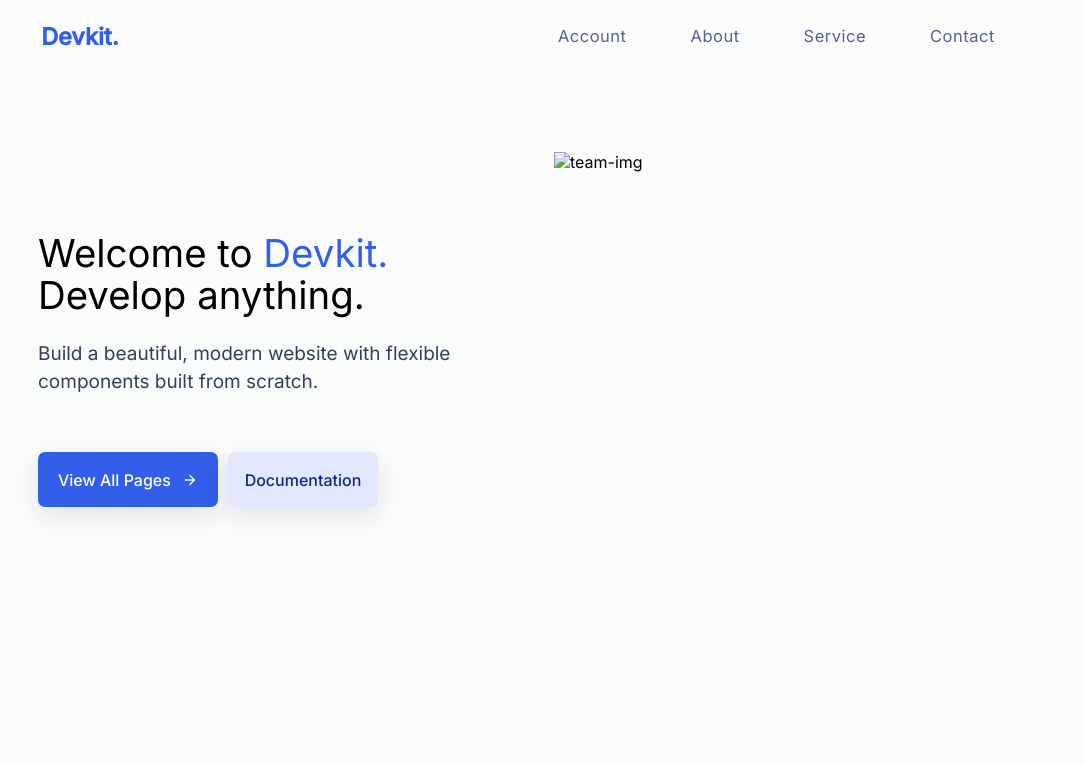
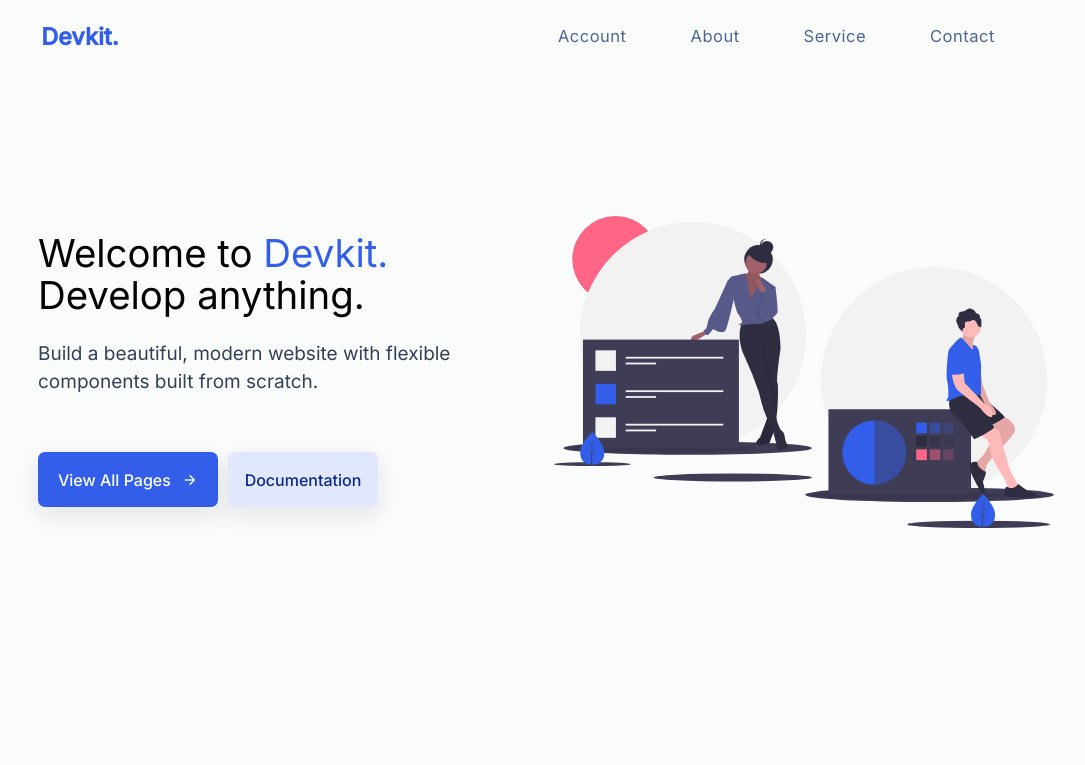
Before and after one commit to souvik312pal/Responsive-Website, a plain HTML site: page index.html in a window 1280 px wide. Shown: the top 765 px of the page, without its empty margins (106-1191 px from the left). Drawn offline with nearby package versions, Linux system fonts and the light colour scheme.

Commit message:
Update index.html

```diff
--- a/index.html
+++ b/index.html
@@ -78,7 +78,7 @@
           </div>
           <div class="grid-item-2">
             <div class="team_img_wrapper">
-              <img src="./img/team.svg" alt="team-img" />
+              <img src="./team.svg" alt="team-img" />
             </div>
           </div>
         </div>
```
